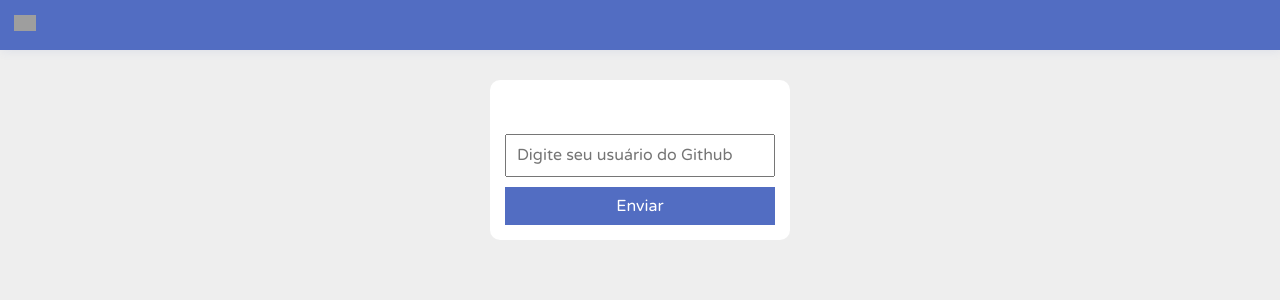
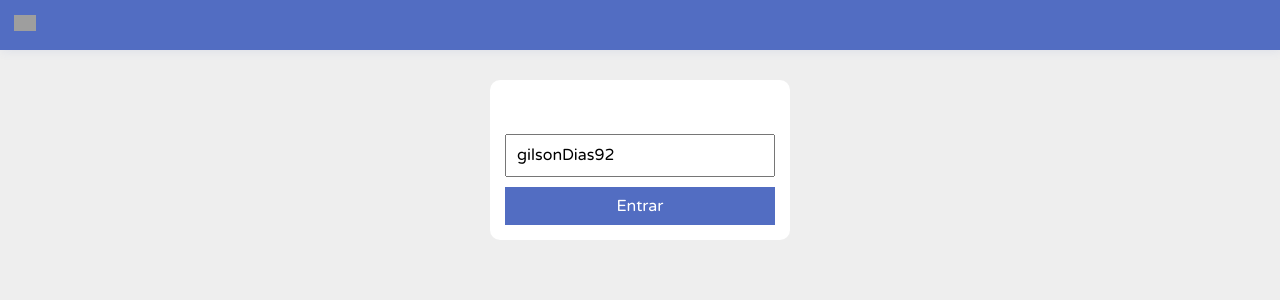
Before and after one commit to gilsonDias92/heroway-facebook-react, a React (Create React App) app in the folder heroway-facebook-react/: page / in a window 1280 px wide. Shown: the top 300 px of the page. Built offline with nearby package versions, Linux system fonts and the light colour scheme; grey boxes are pictures that could not be loaded.

Commit message:
configuring reducers to get github user information by github api, getting data from the input field, displaying user picture and user login in the profile info

```diff
--- a/heroway-facebook-react/src/components/Header/index.tsx
+++ b/heroway-facebook-react/src/components/Header/index.tsx
@@ -6,7 +6,7 @@ function Header() {
 
   let history = useHistory();
   function handleClick() {
-    history.push("/login");
+    history.push("/");
   }
 
   return (
--- a/heroway-facebook-react/src/components/Main/Feed/Post/PostContent/index.tsx
+++ b/heroway-facebook-react/src/components/Main/Feed/Post/PostContent/index.tsx
@@ -4,7 +4,7 @@ import { IPost } from "../../../../../redux/reducers/posts";
 
 interface IProps {
   text: string
-  image: string
+  postImage: string
 }
 
 function PostContent(props: IProps) {
@@ -15,7 +15,7 @@ function PostContent(props: IProps) {
       </div>
       <div className="post-image">
         <div className="post-image-board">
-          <img src={postImage} alt="Profile Image" />
+          <img src={props.postImage} alt="Profile Image" />
         </div>
       </div>
     </>
--- a/heroway-facebook-react/src/components/Main/Feed/Post/PostSendCommentForm/index.tsx
+++ b/heroway-facebook-react/src/components/Main/Feed/Post/PostSendCommentForm/index.tsx
@@ -1,13 +1,18 @@
 import React from "react";
-import ReactRedux, { useDispatch } from 'react-redux';
+import ReactRedux, { useDispatch } from "react-redux";
 import { setUserTyping } from "../../../../../redux/reducers/profile";
 
 function PostSendComentForm() {
   const dispatch = useDispatch();
   let timeOutId = undefined;
 
-  function handleChange() {
+  function saveComment(event) {
+    if (event.key === 'Enter'){
 
+    }
+  }
+
+    function handleTyping() {
       const isTypingAction = setUserTyping(true);
       dispatch(isTypingAction);
 
@@ -15,7 +20,7 @@ function PostSendComentForm() {
 
       timeOutId = setTimeout(() => {
         dispatch(setUserTyping(false));
-    }, 1000)
+      }, 1000);
     }
 
   return (
@@ -24,7 +29,9 @@ function PostSendComentForm() {
         <input
           type="text"
           placeholder="Write your comment"
-        onChange={handleChange} />
+          onChange={handleTyping}
+          onKeyPress={saveComment}
+        />
       </div>
     </div>
   );
--- a/heroway-facebook-react/src/components/Main/Feed/Post/index.tsx
+++ b/heroway-facebook-react/src/components/Main/Feed/Post/index.tsx
@@ -18,9 +18,7 @@ function Post(props: IProps) {
         date={props.post.date}
         image={props.post.image}
       />
-
-      <PostContent text={"Hello world"} image={props.post.image} />
-
+      <PostContent text={props.post.content} postImage={props.post.postImage} />
       <PostAction
         likes={props.post.likes}
         comments={props.post.comments.length}
--- a/heroway-facebook-react/src/components/Main/Login/index.tsx
+++ b/heroway-facebook-react/src/components/Main/Login/index.tsx
@@ -1,30 +1,51 @@
 import React from "react";
-import "./style.css";
+import * as ReactRedux from "react-redux";
 import { useHistory } from "react-router-dom";
 
+import "./style.css";
+import { getGitHubUser } from "../../../redux/reducers/github";
+import { IAppState } from "../../../redux/configureStore";
+
 function Login() {
-  const [inputValue, setInputValue] = React.useState("");
+  const [inputValue, setInputValue] = React.useState("gilsonDias92");
+  const dispatch = ReactRedux.useDispatch();
+  const history = useHistory();
+
+  const gitHubState = ReactRedux.useSelector((state: IAppState) => {
+    return state.github;
+  });
+
+  React.useEffect(() => {
+    if (gitHubState.user !== null) {
+      history.push("/feed");
+    }
+  }, [gitHubState, history]);
 
   function handleChange(event) {
     setInputValue(event.target.value);
   }
 
-  function handleClick(){
-    console.log(inputValue);
+  function handleClick() {
+    const reduxAction = getGitHubUser(inputValue);
+    dispatch(reduxAction);
   }
 
   return (
     <div className="login">
       <div className="login-box">
         <input
+          defaultValue="gilsonDias92"
           className="github-input"
           type="text"
           placeholder="Digite seu usuário do Github"
           onChange={handleChange}
         />
-        <button className="github-button" onClick={handleClick}>
-          Enviar
+        <button className="github-button" onClick={handleClick} disabled={gitHubState.isFetching}>
+          {gitHubState.isFetching === true ? "Carregando..." : "Entrar"}
         </button>
+
+        {gitHubState.isEmpty === true ? "Não há usuários" : undefined}
+        {gitHubState.hasErrors === true ? "Algo deu errado..." : undefined}
       </div>
     </div>
   );
--- a/heroway-facebook-react/src/components/Main/Profile/index.tsx
+++ b/heroway-facebook-react/src/components/Main/Profile/index.tsx
@@ -1,27 +1,38 @@
 import React from "react";
-import ReactRedux, { useSelector } from "react-redux";
+import * as ReactRedux from "react-redux";
+import ReactRouter, {useHistory} from 'react-router';
+
 import Typing from "./ProfileInfo/Typing";
-import profilePictureProfilesidebar from "./assets/person1.jpg";
 import { IAppState } from "../../../redux/configureStore";
 
 function ProfileSidebar() {
+  const history = useHistory();
 
-  const isTyping = useSelector((state: IAppState) => {
+  const isTyping = ReactRedux.useSelector((state: IAppState) => {
     return state.profile.typing;
   });
+
+  const user = ReactRedux.useSelector((state: IAppState) => {
+    return state.github.user || {};
+  });
+
+  React.useEffect(() => {
+    if (user.login === undefined) {
+      history.push('/');
+    }
+
+  }, [user, history]);
 
   return (
     <div className="profile">
       <div className="profile-image">
-
         {isTyping === true ? <Typing /> : undefined}
         <div className="image-board">
-
-          <img src={profilePictureProfilesidebar} alt="Profile Image" />
+          <img src={user.avatar_url} alt="Profile Image" />
         </div>
       </div>
       <div className="profile-name">
-        <span>Amarilda Curvada</span>
+        <span>{user.login}</span>
       </div>
       <div className="profile-info">
         <div>
--- a/heroway-facebook-react/src/redux/configureStore.ts
+++ b/heroway-facebook-react/src/redux/configureStore.ts
@@ -4,17 +4,15 @@ import * as ReduxDevTools from "redux-devtools-extension";
 
 import profileReducer from "./reducers/profile";
 import postsReducer from "./reducers/posts";
+import githubReducer from "./reducers/github";
 
 const state = {
-  profile: profileReducer,
-  posts: postsReducer
+  profile: (state: any, action: any) => profileReducer(state, action),
+  posts: (state: any, action: any) => postsReducer(state, action),
+  github: (state: any, action: any) => githubReducer(state, action)
 }
 
-const rootReducer = Redux.combineReducers({
-  profile: profileReducer,
-  posts: postsReducer
-
-});
+const rootReducer = Redux.combineReducers(state);
 
 export type IAppState = ReturnType<typeof rootReducer>;
 
--- /dev/null
+++ b/heroway-facebook-react/src/redux/reducers/github.ts
@@ -0,0 +1,80 @@
+const HTTP_GET_GITHUB_USER_PENDING = "@github/HTTP_GET_GITHUB_USER_PENDING";
+const HTTP_GET_GITHUB_USER_SUCCESS = "@github/HTTP_GET_GITHUB_USER_SUCCESS";
+const HTTP_GET_GITHUB_USER_FAIL = "@github/HTTP_GET_GITHUB_USER_FAIL";
+
+const INITIAL_STATE = {
+  isFetching: false,
+  hasErrors: false,
+  isEmpty: false,
+  user: null,
+};
+
+export default function reducer(state = INITIAL_STATE, action) {
+  switch (action.type) {
+    case HTTP_GET_GITHUB_USER_PENDING:
+      return {
+        ...state,
+        isFetching: true
+      };
+
+    case HTTP_GET_GITHUB_USER_SUCCESS:
+      return {
+        ...state,
+        isFetching: false,
+        isEmpty: action.payload.isEmpty,
+        user: action.payload.user
+      };
+
+    case HTTP_GET_GITHUB_USER_FAIL:
+      return {
+        ...state,
+        hasErrors: true,
+        user: INITIAL_STATE.user
+      };
+
+    default:
+      return state;
+  }
+}
+
+export function getGitHubUser(query: string) {
+  return async function(dispatch) {
+    dispatch(getGitHubUserPending());
+    try {
+      const url = `https://api.github.com/search/users?q=${query}`;
+      const response = await fetch(url);
+      const users = await response.json();
+
+      const isEmpty = users.total_count === 0 ? true : false;
+
+      const selectedUser = users.items[0];
+      dispatch(getGitHubUserSuccess(selectedUser, isEmpty));
+    } catch (e) {
+      dispatch(getGitHubUserFail());
+    }
+  };
+}
+
+function getGitHubUserPending() {
+  return {
+    type: HTTP_GET_GITHUB_USER_PENDING,
+    payload: {}
+  };
+}
+
+function getGitHubUserSuccess(user, isEmpty) {
+  return {
+    type: HTTP_GET_GITHUB_USER_SUCCESS,
+    payload: {
+      user: user,
+      isEmpty: isEmpty
+    }
+  };
+}
+
+function getGitHubUserFail() {
+  return {
+    type: HTTP_GET_GITHUB_USER_FAIL,
+    payload: {}
+  };
+}
--- a/heroway-facebook-react/src/redux/reducers/posts.ts
+++ b/heroway-facebook-react/src/redux/reducers/posts.ts
@@ -8,6 +8,8 @@ export interface IPost {
   image: string,
   name: string,
   date: string,
+  content: string,
+  postImage: string,
   comments: Array<{
     comment: string,
     image: string,
--- a/heroway-facebook-react/src/redux/reducers/profile.ts
+++ b/heroway-facebook-react/src/redux/reducers/profile.ts
@@ -21,6 +21,7 @@ export default function reducer(
 ): IState {
   switch (action.type) {
     case USER_TYPING_ACTION_TYPE:
+      console.log('user typing...');
       return {
         typing: action.payload.isTyping
       };
```
Lines whose indentation alone changed are shown as unchanged.
